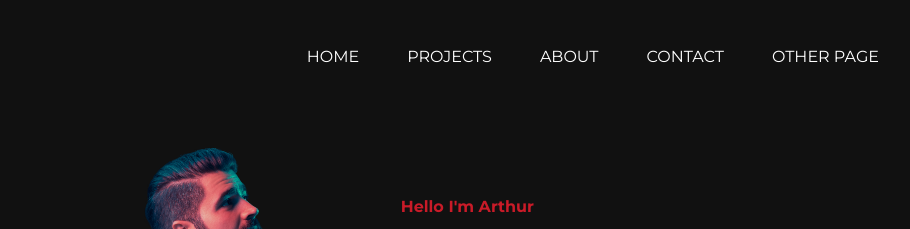
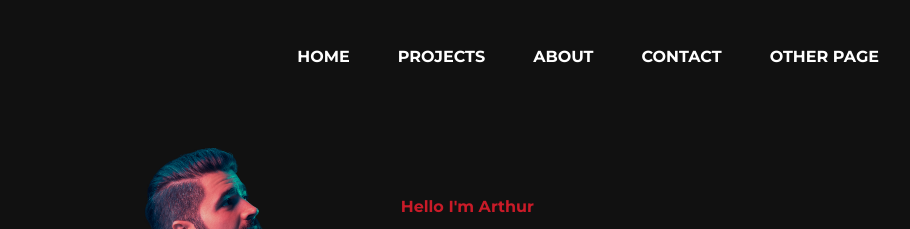
Before and after one commit to navneetkumar22/Product_Design_Landing_Page, a plain HTML site: page index.html in a window 1280 px wide. Shown: the top 229 px of the page, 177-1087 px from the left. Drawn offline with Linux system fonts and the light colour scheme.

Commit message:
added readme

```diff
--- a/style.css
+++ b/style.css
@@ -355,6 +355,12 @@ footer {
     .nav-item {
         list-style: none;
         margin-right: 3rem;
+        cursor: pointer;
+        font-weight: 600;
+    }
+
+    .nav-item:hover{
+        color: grey;
     }
 
     /* Section Hero */
```
Also changed, not shown: screenshot.png (added), 1 other file.
